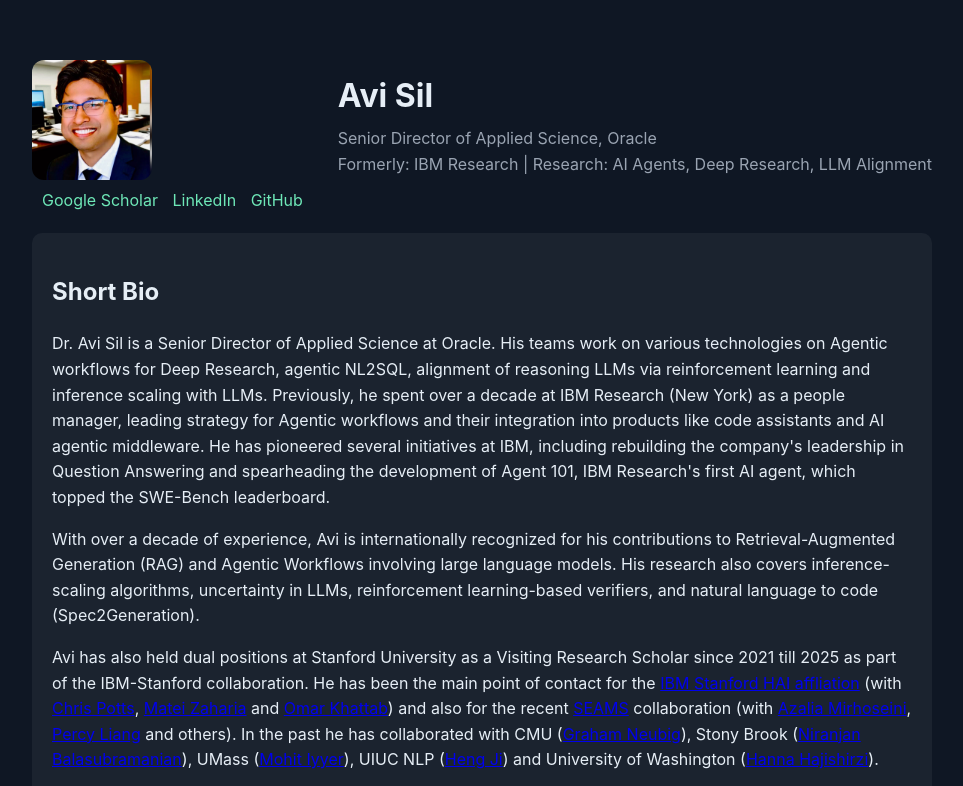
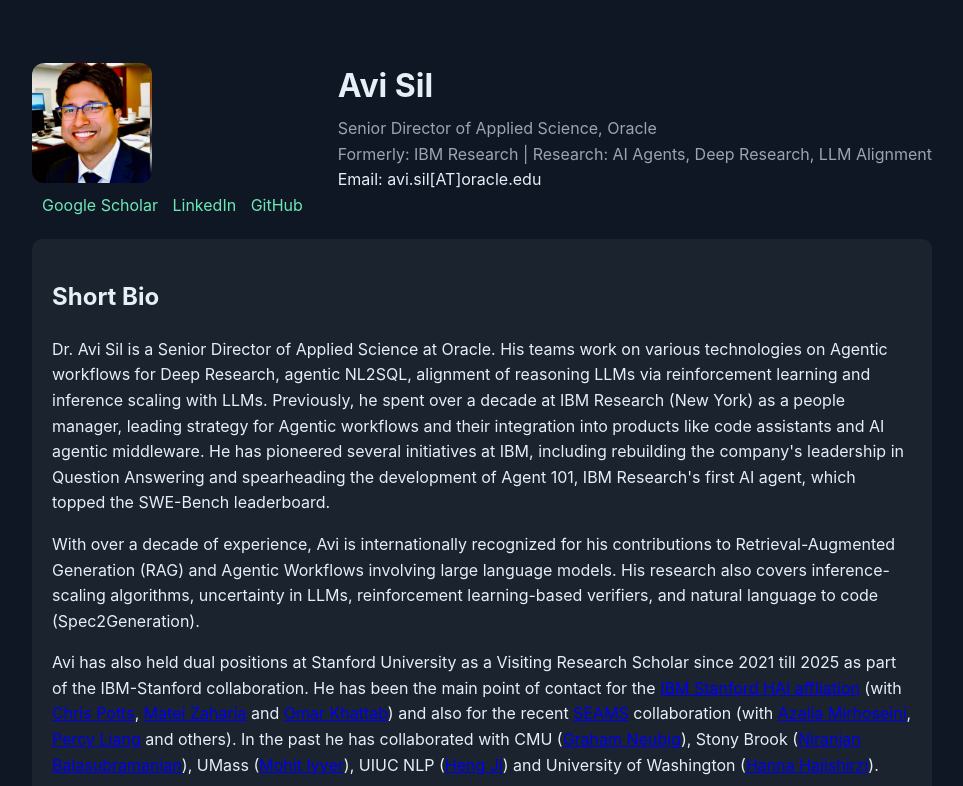
Before and after one commit to avisil/avisil.github.io, a plain HTML site: page index.html in a window 1280 px wide. Shown: the top 786 px of the page, without its empty margins (158-1121 px from the left). Drawn offline with Linux system fonts and the light colour scheme.

Commit message:
Update index.html

```diff
--- a/index.html
+++ b/index.html
@@ -16,6 +16,7 @@
       <div>
         <h1>Avi Sil</h1>
         <div class="sub">Senior Director of Applied Science, Oracle<br/>Formerly: IBM Research | Research: AI Agents, Deep Research, LLM Alignment</div>
+        <div>Email: avi.sil[AT]oracle.edu</div>
       </div>
       <div class="links">
         <a href="https://scholar.google.com/citations?user=RCuOya4AAAAJ" target="_blank">Google Scholar</a>
```
